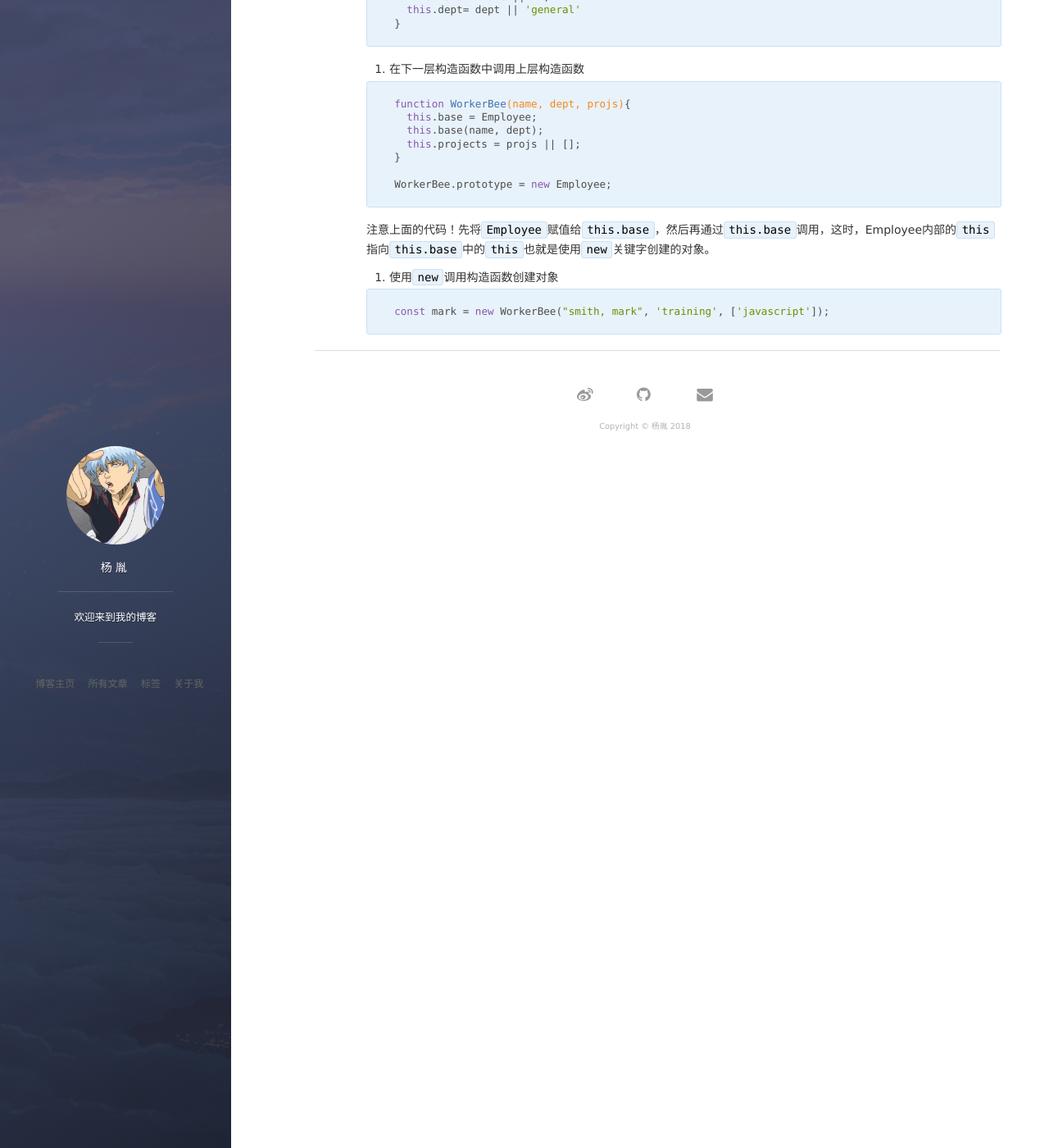
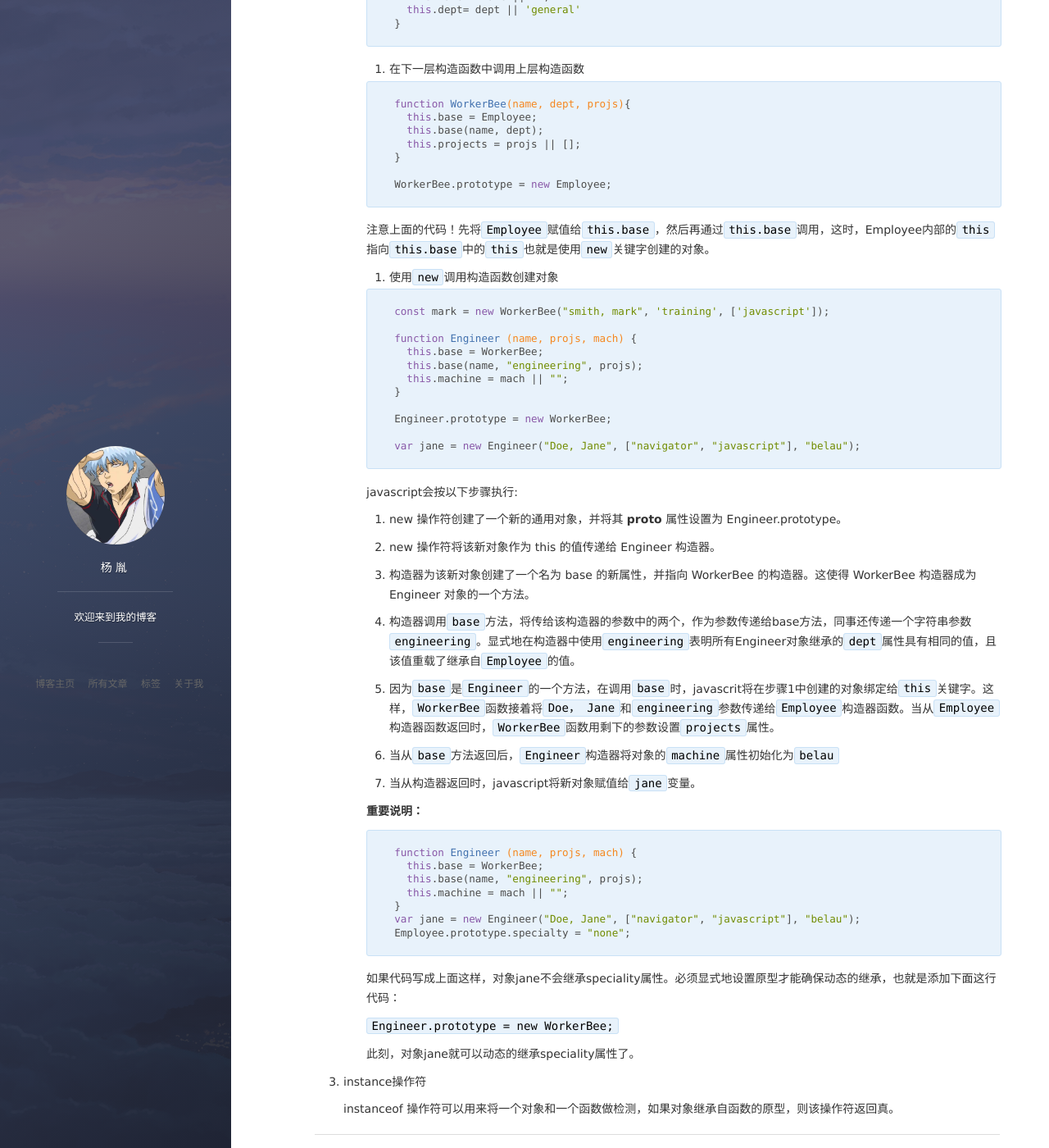
Before and after one commit to ginnko/old-blog, a Jekyll site: the page built from _posts/2018-07-23-javascript查漏补缺之十一-对象模型的细节.md, in a window 1280 px wide and 1400 px high, scrolled down 2004 px. Shown: the whole window at 82% size. Built offline with Jekyll 4.4.1, drawn with Linux system fonts in a browser that asks for light colours; nearby versions of some CDN libraries; comment, search, counter and statistics services are not loaded.

Commit message:
finish object model and add a page for Iterators_and_Generators

````diff
--- a/_posts/2018-07-23-javascript查漏补缺之十一-对象模型的细节.md
+++ b/_posts/2018-07-23-javascript查漏补缺之十一-对象模型的细节.md
@@ -113,4 +113,51 @@ tag: javascript
 
         ```javascript
         const mark = new WorkerBee("smith, mark", 'training', ['javascript']);
+
+        function Engineer (name, projs, mach) {
+          this.base = WorkerBee;
+          this.base(name, "engineering", projs);
+          this.machine = mach || "";
+        }
+
+        Engineer.prototype = new WorkerBee;
+
+        var jane = new Engineer("Doe, Jane", ["navigator", "javascript"], "belau");
         ```
+
+        javascript会按以下步骤执行:
+
+        1. new 操作符创建了一个新的通用对象，并将其 __proto__ 属性设置为 Engineer.prototype。
+
+        2. new 操作符将该新对象作为 this 的值传递给 Engineer 构造器。
+
+        3. 构造器为该新对象创建了一个名为 base 的新属性，并指向 WorkerBee 的构造器。这使得 WorkerBee 构造器成为 Engineer 对象的一个方法。
+
+        4. 构造器调用`base`方法，将传给该构造器的参数中的两个，作为参数传递给base方法，同事还传递一个字符串参数`engineering`。显式地在构造器中使用`engineering`表明所有Engineer对象继承的`dept`属性具有相同的值，且该值重载了继承自`Employee`的值。
+
+        5. 因为`base`是`Engineer`的一个方法，在调用`base`时，javascrit将在步骤1中创建的对象绑定给`this`关键字。这样，`WorkerBee`函数接着将`Doe， Jane`和`engineering`参数传递给`Employee`构造器函数。当从`Employee`构造器函数返回时，`WorkerBee`函数用剩下的参数设置`projects`属性。
+
+        6. 当从`base`方法返回后，`Engineer`构造器将对象的`machine`属性初始化为`belau`
+
+        7. 当从构造器返回时，javascript将新对象赋值给`jane`变量。
+
+        **重要说明：**
+
+        ```javascript
+        function Engineer (name, projs, mach) {
+          this.base = WorkerBee;
+          this.base(name, "engineering", projs);
+          this.machine = mach || "";
+        }
+        var jane = new Engineer("Doe, Jane", ["navigator", "javascript"], "belau");
+        Employee.prototype.specialty = "none";
+        ```
+        如果代码写成上面这样，对象jane不会继承speciality属性。必须显式地设置原型才能确保动态的继承，也就是添加下面这行代码：
+
+        `Engineer.prototype = new WorkerBee;`
+
+        此刻，对象jane就可以动态的继承speciality属性了。
+
+3. instance操作符
+
+    instanceof 操作符可以用来将一个对象和一个函数做检测，如果对象继承自函数的原型，则该操作符返回真。
````
Also changed, not shown: _posts/2018-07-24-javascript查漏补缺之十二-迭代器和生成器.md (added, +8 -0 lines).
